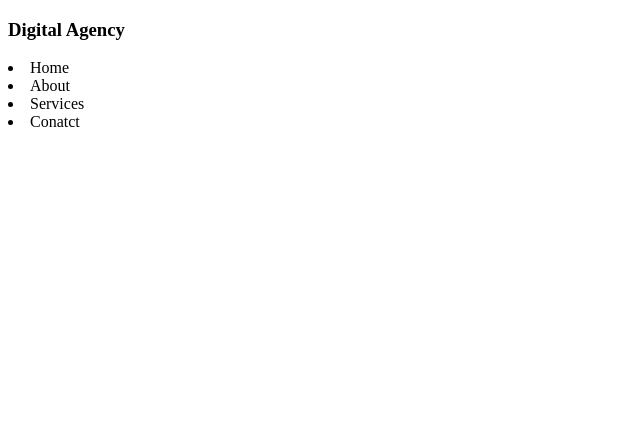
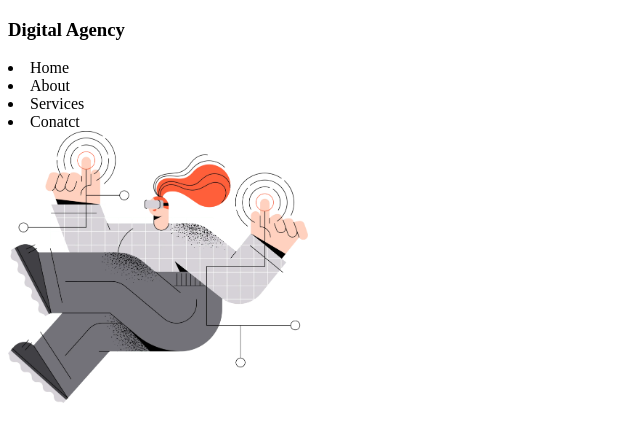
Before and after one commit to afsana43/Digital-Agency, a plain HTML site: page index.html in a window 1280 px wide. Shown: the whole page, without its empty margins (0-640 px from the left). Drawn offline with Linux system fonts and the light colour scheme.

Commit message:
img added

```diff
--- a/index.html
+++ b/index.html
@@ -17,6 +17,7 @@
             <li>Services</li>
             <li>Conatct</li>
         </nav>
+        <img src="./img/geekfolio.webp" width="300px" alt="">
     </header>
 </body>
 
```
